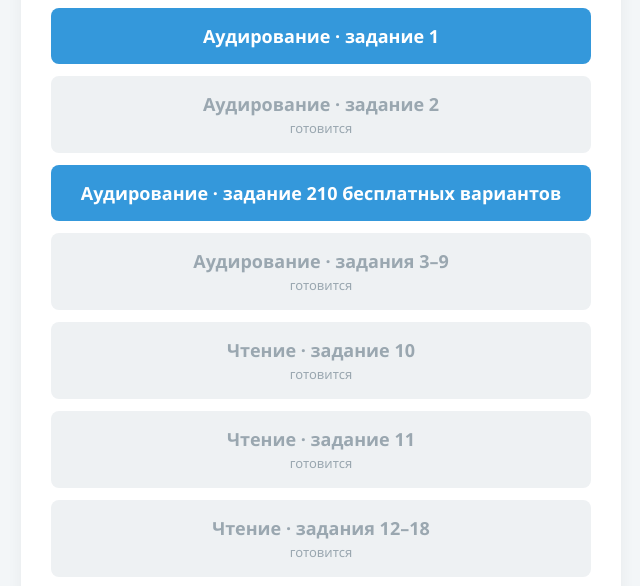
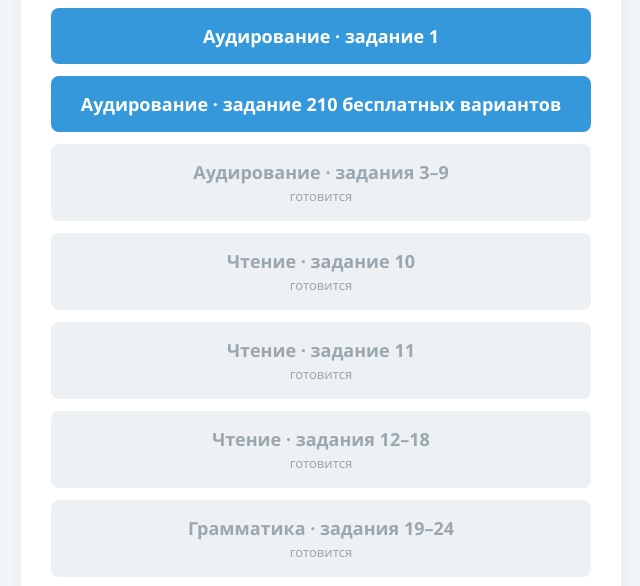
Before and after one commit to ukos2746-hash/worksheet-enhancer, a plain HTML site: page ege-trainers/index.html in a window 1280 px wide. Shown: the part 176-762 px from the top of the page, without its empty margins (319-959 px from the left). Drawn offline with Linux system fonts and the light colour scheme.

Commit message:
Remove outdated Task 2 coming soon placeholder

```diff
--- a/ege-trainers/index.html
+++ b/ege-trainers/index.html
@@ -110,7 +110,7 @@
         -->
         <ul class="menu-list">
             <li class="menu-item"><a href="listening-1/" class="menu-link">Аудирование · задание 1</a></li>
-            <li class="menu-item"><span class="menu-soon">Аудирование · задание 2<span class="count">готовится</span></span></li>
+
             <li class="menu-item"><a href="listening-2/index.html" class="menu-link">Аудирование · задание 2<span class="count">10 бесплатных вариантов</span></a></li>
             <li class="menu-item"><span class="menu-soon">Аудирование · задания 3–9<span class="count">готовится</span></span></li>
             <li class="menu-item"><span class="menu-soon">Чтение · задание 10<span class="count">готовится</span></span></li>
```
